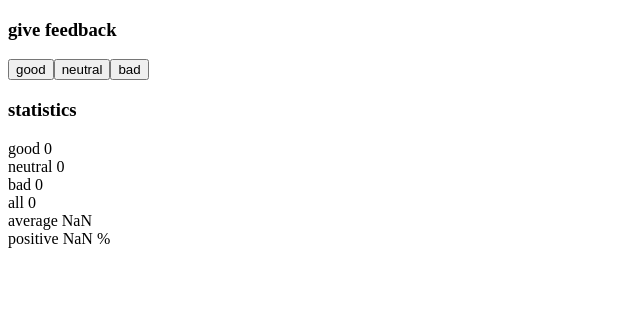
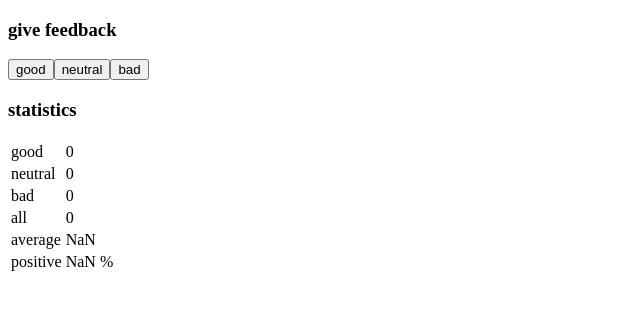
Before and after one commit to laripernu/fullstackopen2022-laripernu, a React (Create React App) app in the folder osa1/unicafe/: page / in a window 1280 px wide. Shown: the top 310 px of the page, without its empty margins (0-640 px from the left). Built offline with nearby package versions, Linux system fonts and the light colour scheme.

Commit message:
finish unicafe step6

```diff
--- a/osa1/unicafe/src/App.js
+++ b/osa1/unicafe/src/App.js
@@ -11,16 +11,18 @@ const Button = (props) => {
 const StatisticLine = (props) => {
   if (props.text === "positive") {
     return (
-      <div>
-        {props.text} {props.value} %
-      </div>
+      <tr>
+        <td>{props.text} </td>
+        <td>{props.value} %</td>
+      </tr>
     )
   }
   else {
     return (
-      <div>
-        {props.text} {props.value}
-      </div>
+      <tr>
+        <td>{props.text} </td>
+        <td>{props.value} </td>
+      </tr>
     )
   }
 }
@@ -38,12 +40,16 @@ const App = () => {
       <Button handleClick={() => setNeutral(neutral + 1)} text="neutral"/>
       <Button handleClick={() => setBad(bad + 1)} text="bad"/>
       <h3>statistics</h3>
-      <StatisticLine text="good" value ={good} />
-      <StatisticLine text="neutral" value ={neutral} />
-      <StatisticLine text="bad" value ={bad} />
-      <StatisticLine text="all" value ={good+neutral+bad} />
-      <StatisticLine text="average" value ={(1*good+0*neutral+(-1*bad))/(good+neutral+bad)} />
-      <StatisticLine text="positive" value ={100*good/(good+neutral+bad)} />
+      <table>
+        <tbody>
+          <StatisticLine text="good" value ={good} />
+          <StatisticLine text="neutral" value ={neutral} />
+          <StatisticLine text="bad" value ={bad} />
+          <StatisticLine text="all" value ={good+neutral+bad} />
+          <StatisticLine text="average" value ={parseFloat((1*good+0*neutral+(-1*bad))/(good+neutral+bad)).toFixed(1)} />
+          <StatisticLine text="positive" value ={parseFloat(100*good/(good+neutral+bad)).toFixed(1)} />
+        </tbody>
+      </table>
     </div>
   )
 }
```
